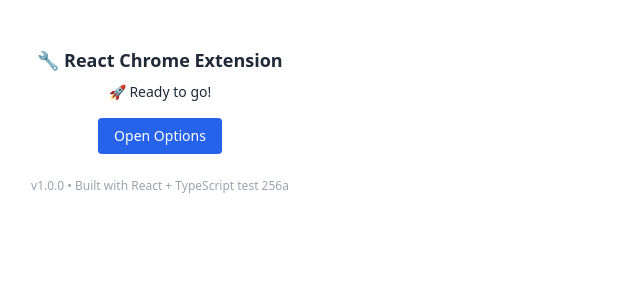
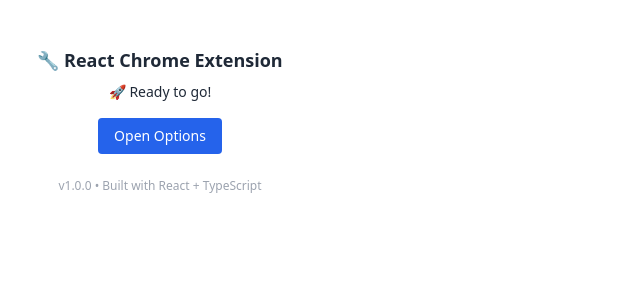
Before and after one commit to Mehedad1948/react-extension, a React (Create React App) app: page / in a window 1280 px wide. Shown: the top 300 px of the page, without its empty margins (0-640 px from the left). Built offline with nearby package versions, Linux system fonts and the light colour scheme.

Commit message:
first commit

```diff
--- a/src/App.tsx
+++ b/src/App.tsx
@@ -35,7 +35,7 @@ function App() {
       </button>
 
       <footer className="mt-6 text-xs text-gray-400">
-        v1.0.0 • Built with React + TypeScript test 256a
+        v1.0.0 • Built with React + TypeScript
       </footer>
     </div>
   );
--- a/src/background.ts
+++ b/src/background.ts
@@ -1,8 +1,8 @@
 chrome.runtime.onMessage.addListener((request, sender, sendResponse) => {
   if (request.action === "openPopup" && request.pageTitle) {
-    // Save page title
+
     chrome.storage.local.set({ currentPageTitle: request.pageTitle }, () => {
-      // Open the popup
+
       if (chrome.action.openPopup) {
         chrome.action.openPopup();
         sendResponse({ status: "Popup opened" });
@@ -10,6 +10,6 @@ chrome.runtime.onMessage.addListener((request, sender, sendResponse) => {
         sendResponse({ status: "Popup could not be opened" });
       }
     });
-    return true; // keep message channel open
+    return true;
   }
 });
```
